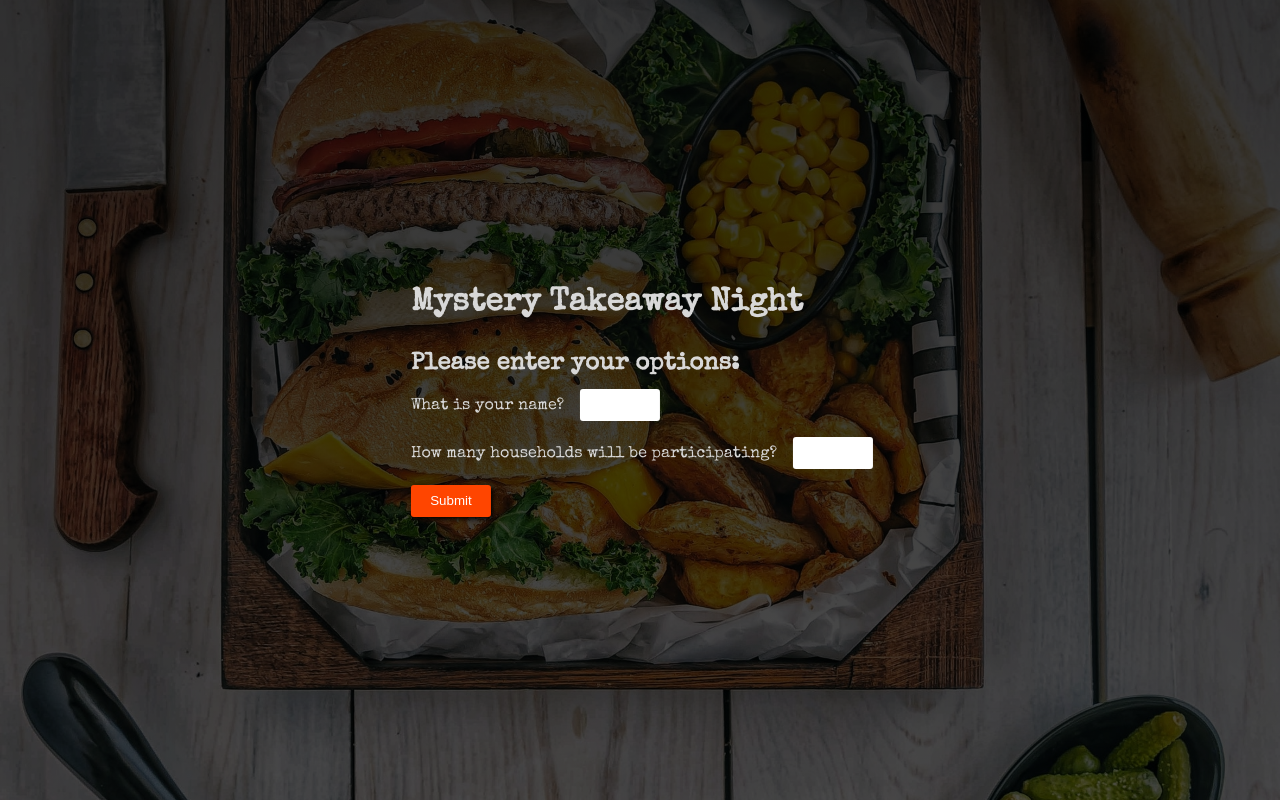
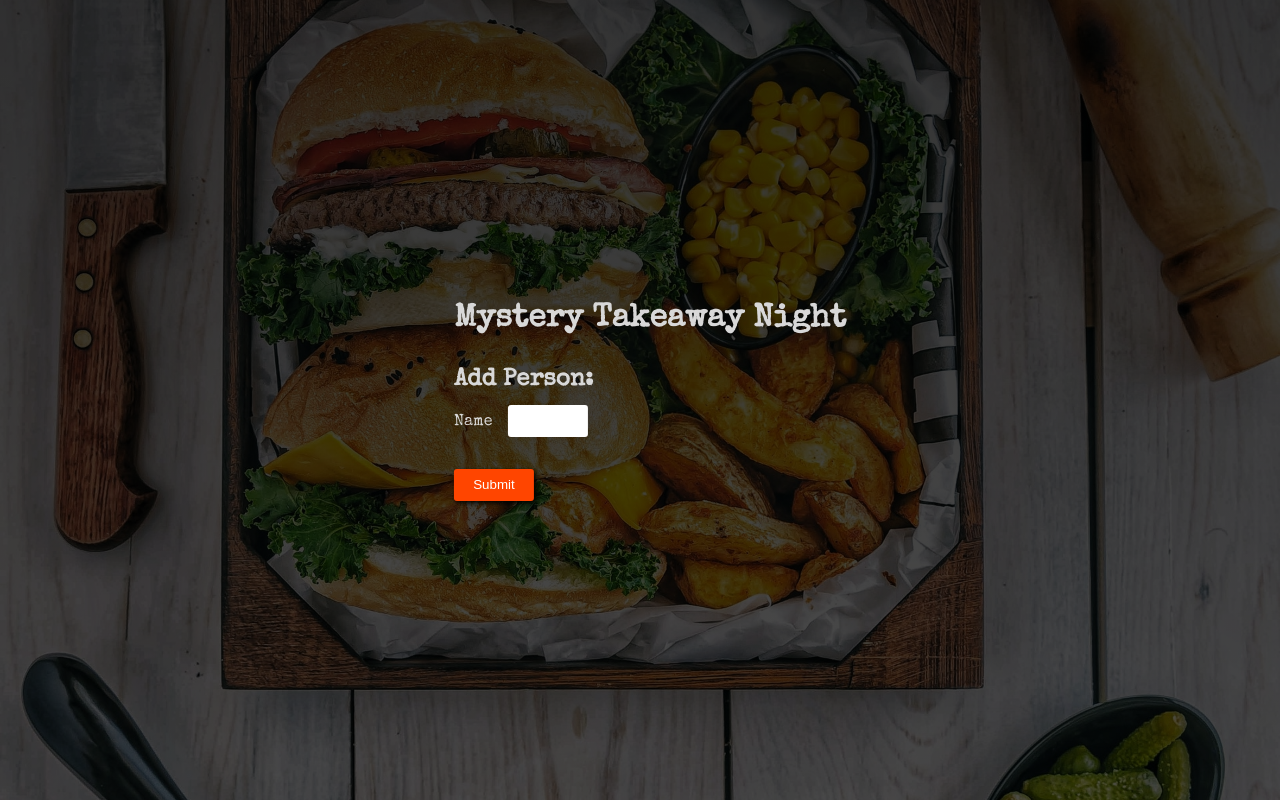
Before and after one commit to riquiofficial/mystery-takeaway-night, a React (Create React App) app: page / in a window 1280 px wide. Built offline with nearby package versions, Linux system fonts and the light colour scheme.

Commit message:
"Added food groups, updated deps, displays people"

```diff
--- a/package.json
+++ b/package.json
@@ -10,7 +10,7 @@
     "react-dom": "^17.0.1",
     "react-router": "^5.2.0",
     "react-router-dom": "^5.2.0",
-    "react-scripts": "4.0.1",
+    "react-scripts": "^5.0.0",
     "router": "^1.3.5",
     "styled-components": "^5.2.1",
     "web-vitals": "^0.2.4"
--- a/src/App.js
+++ b/src/App.js
@@ -1,28 +1,28 @@
 import GlobalStyles from "./components/GlobalStyles";
 import { useState } from "react";
 
+const food = ["Chinese", "Indian", "Fish and chips", "American", "Italian"]
+const pickFood = () => food[Math.floor(Math.random()*food.length)]
+
 function App() {
-  const [info, setInfo] = useState({
-    host: "",
-    households: 0,
-  });
+    const [people, setPeople] = useState([])
 
+    console.log(people)
   return (
     <div className="App">
       <GlobalStyles></GlobalStyles>
       <div className="content">
         <h1>Mystery Takeaway Night</h1>
-        <h2>Please enter your options:</h2>
-        <form action="">
-          <label htmlFor="name">What is your name?</label>
+        <h2>Add Person: </h2>
+        <div>
+          <label htmlFor="name">Name</label>
           <input name="name" type="text" /> <br />
-          <label htmlFor="Households">
-            How many households will be participating?
-          </label>
-          <input name="households" type="number" />
           <br />
-          <input class="btn" type="submit" />
-        </form>
+          <input className="btn" type="submit" onClick={() => setPeople([...people, document.getElementsByName("name")[0].value])} />
+        </div>
+        <div className="names">
+          {people ? people.map(person => <div>{person}: {pickFood()}</div>) : null}
+        </div>
       </div>
     </div>
   );
--- a/src/components/GlobalStyles.js
+++ b/src/components/GlobalStyles.js
@@ -61,6 +61,11 @@ const GlobalStyles = createGlobalStyle`
 
   }
 
+  .names {
+    display: flex;
+    flex-direction: column;
+  }
+
 `;
 
 export default GlobalStyles;
```
Also changed, not shown: 1 other file (tests, documents, lock files or other folders).
